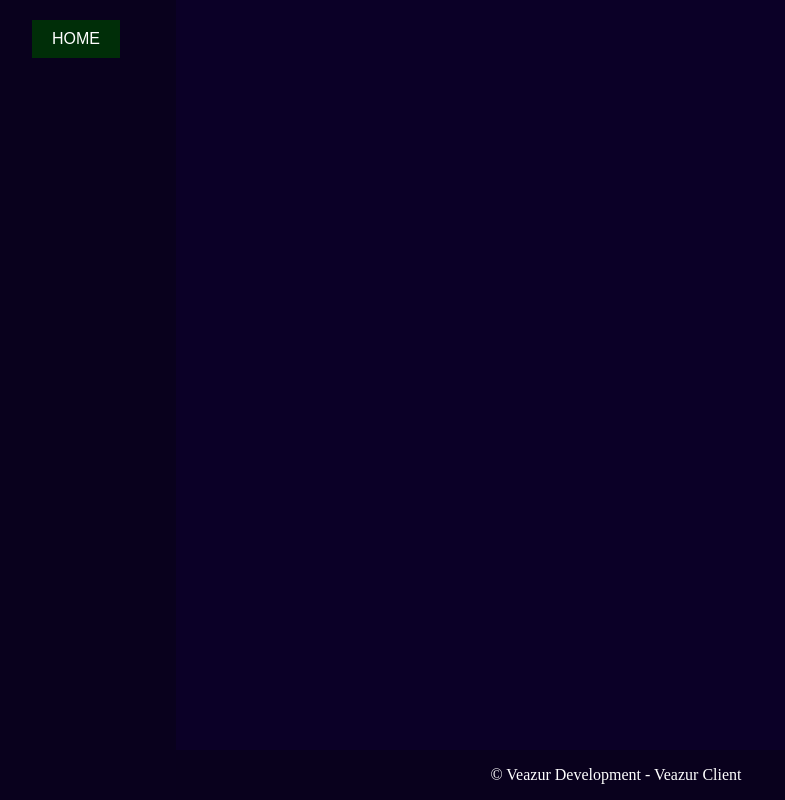
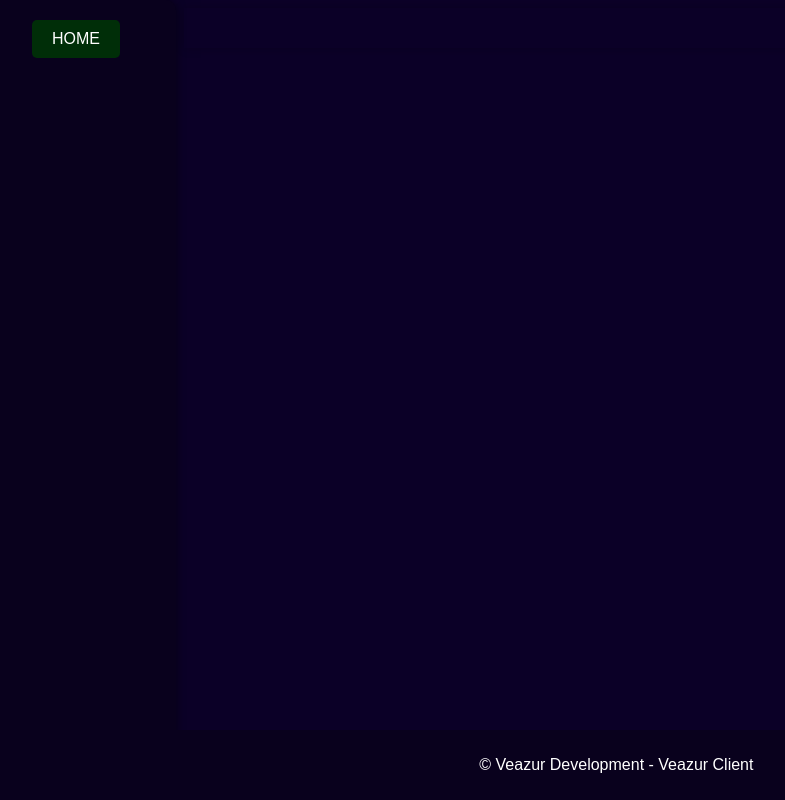
Before and after one commit to veazur/Veazur-Dash, a website: page public/dashboard.html in a window 1280 px wide. Shown: the whole page, without its empty margins (24-809 px from the left). Drawn offline with Linux system fonts and the light colour scheme.

Commit message:
an attempt to make it look better

```diff
--- a/public/assets/css/components.css
+++ b/public/assets/css/components.css
@@ -2,10 +2,12 @@ footer {
   position: absolute;
   bottom: 0;
   left: 0;
-    width: 100%;
+  width: 98.5%;
   background-color: #09011d;
   color: #fff;
   text-align: center;
+  padding: 10px;
+  font-family: Arial, sans-serif;
 }
 
 #sidebar {
@@ -19,6 +21,8 @@ footer {
 text-align: center;
 padding: 20px;
 box-sizing: border-box;
+border-radius: 10px;
+box-shadow: 0px 0px 10px rgba(0, 0, 0, 0.5);
 }
 
 #sidebar button {
@@ -28,12 +32,17 @@ footer {
 padding: 10px 20px;
 font-size: 16px;
 cursor: pointer;
+border-radius: 5px;
 }
 
 #sidebar button:hover {
-  background-color: #013509;
+background-color: #013b0a;
 }
 
 main {
 margin-left: 200px;
+font-family: Arial, sans-serif;
+background-color: #0b0027;
+padding: 20px;
+box-shadow: 0px 0px 10px rgba(0, 0, 0, 0.2);
 }
```
Lines whose indentation alone changed are shown as unchanged.
